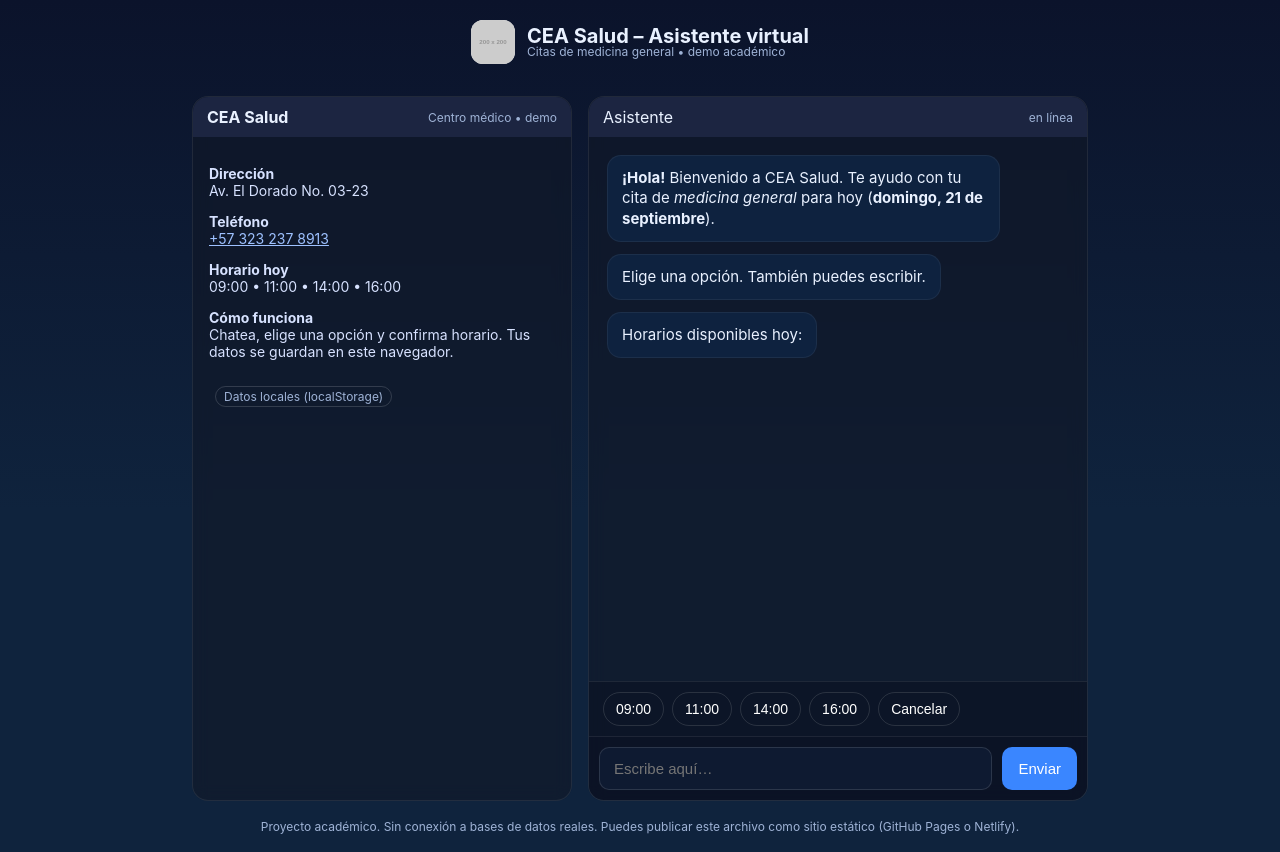
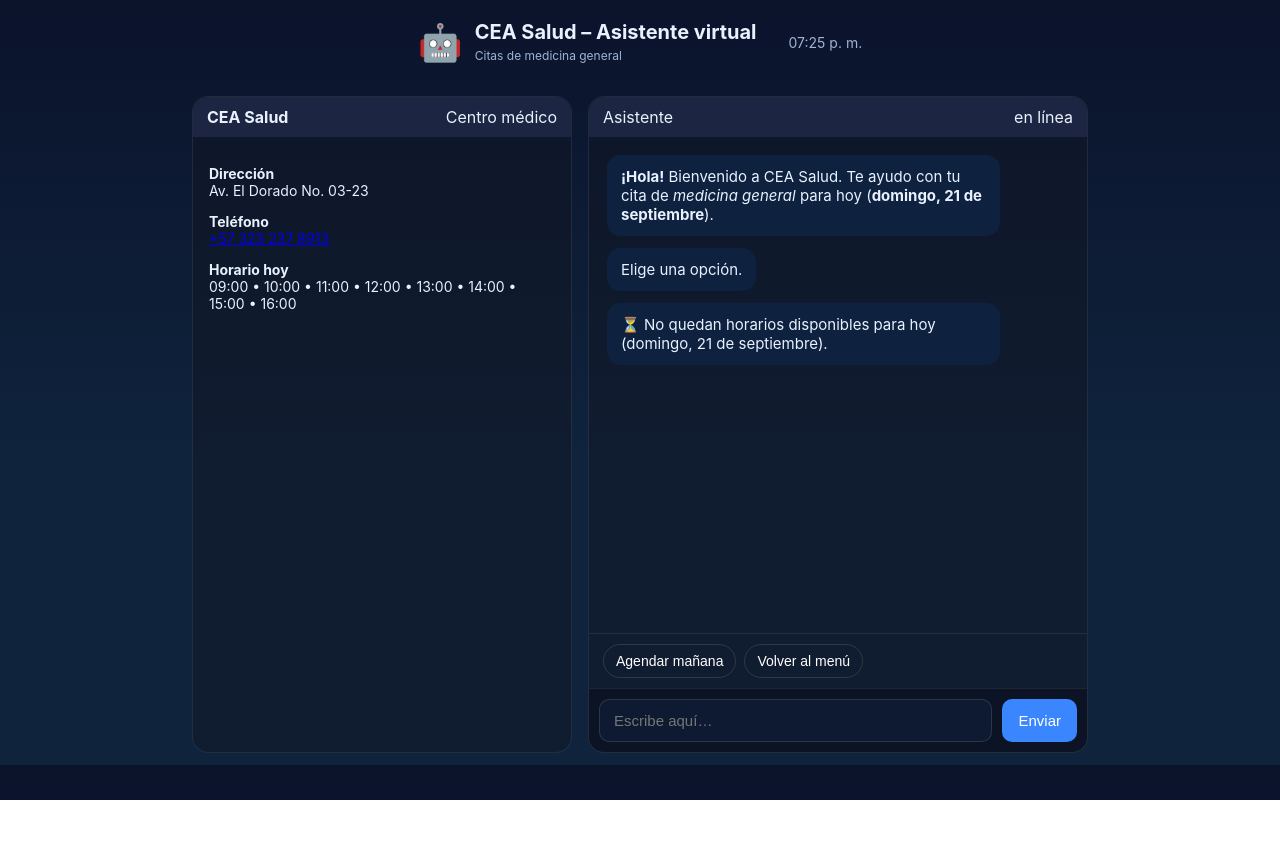
Before and after one commit to wilscard26/cea-salud-bot, a plain HTML site: page index.html in a window 1280 px wide. Both pictures are taken after a click on the button "Consultar disponibilidad". After the commit the page ends 800 px from the top, so only its background shows below. Drawn offline with Linux system fonts and the light colour scheme; placeholder pictures from the web are drawn by us.

Commit message:
Add files via upload

```diff
--- a/index.html
+++ b/index.html
@@ -6,90 +6,56 @@
   <title>CEA Salud – Asistente de Citas</title>
   <style>
     :root{
-      --bg:#0b132b;        /* azul oscuro */
-      --bg-soft:#1c2541;   /* azul medio */
-      --accent:#3a86ff;    /* acento */
-      --ok:#38b000;        /* ok */
-      --danger:#d00000;    /* error */
-      --text:#e9f1ff;      /* texto claro */
-      --muted:#9fb3d6;     /* texto tenue */
-      --card:#111827;      /* tarjeta */
+      --bg:#0b132b; --bg-soft:#1c2541; --accent:#3a86ff;
+      --ok:#38b000; --danger:#d00000; --text:#e9f1ff;
+      --muted:#9fb3d6; --card:#111827;
     }
     *{box-sizing:border-box}
     body{margin:0;background:linear-gradient(180deg,var(--bg),#0f233d 60%);color:var(--text);font-family:Inter,system-ui,-apple-system,Segoe UI,Roboto,Arial,sans-serif}
-    header{display:flex;gap:12px;align-items:center;justify-content:center;padding:20px 12px;background:transparent}
-    header img{height:44px;width:44px;border-radius:12px;background:#fff;object-fit:cover}
-    header .titles{display:flex;flex-direction:column;line-height:1}
+    header{display:flex;gap:12px;align-items:center;justify-content:center;padding:20px 12px}
+    header .logo{font-size:36px}
     header .titles h1{margin:0;font-size:20px}
     header .titles span{font-size:12px;color:var(--muted)}
 
     .app{max-width:920px;margin:0 auto;padding:12px}
     .grid{display:grid;grid-template-columns:1fr;gap:16px}
-
-    .panel{background:rgba(17,24,39,.6);backdrop-filter: blur(8px);border:1px solid rgba(255,255,255,.08);border-radius:16px;overflow:hidden}
+    .panel{background:rgba(17,24,39,.6);border-radius:16px;overflow:hidden;border:1px solid rgba(255,255,255,.08)}
     .panel .bar{display:flex;justify-content:space-between;align-items:center;padding:10px 14px;background:var(--bg-soft)}
-    .panel .bar .status{font-size:12px;color:var(--muted)}
-
-    #chat{height:62vh;min-height:420px;overflow:auto;padding:18px;scroll-behavior:smooth}
+    #chat{height:62vh;overflow:auto;padding:18px;scroll-behavior:smooth}
     #chat ul{list-style:none;margin:0;padding:0;display:flex;flex-direction:column;gap:12px}
-
-    .msg{max-width:85%;padding:12px 14px;border-radius:14px;font-size:15px;line-height:1.35;background:#0f1b33;border:1px solid rgba(255,255,255,.06)}
+    .msg{max-width:85%;padding:12px 14px;border-radius:14px;font-size:15px;background:#0f1b33}
     .bot{align-self:flex-start;background:#0e223f}
-    .bot .meta{color:var(--muted);font-size:12px;margin-top:6px}
     .user{align-self:flex-end;background:#12254a}
-
-    .quickbar{display:flex;flex-wrap:wrap;gap:8px;padding:10px 14px;border-top:1px solid rgba(255,255,255,.08);background:rgba(10,17,34,.6)}
-    .chip{border:1px solid rgba(255,255,255,.12);padding:8px 12px;border-radius:999px;cursor:pointer;font-size:14px;background:transparent;color:#fff}
+    .quickbar{display:flex;flex-wrap:wrap;gap:8px;padding:10px 14px;border-top:1px solid rgba(255,255,255,.08)}
+    .chip{border:1px solid rgba(255,255,255,.12);padding:8px 12px;border-radius:999px;cursor:pointer;font-size:14px;color:#fff;background:transparent}
     .chip:hover{border-color:var(--accent)}
-
     .composer{display:flex;gap:10px;padding:10px;background:rgba(10,17,34,.8);border-top:1px solid rgba(255,255,255,.08)}
     .composer input{flex:1;border:1px solid rgba(255,255,255,.12);background:#0e1a31;color:#fff;border-radius:10px;padding:12px 14px;font-size:15px}
     .composer button{background:var(--accent);color:#fff;border:0;border-radius:10px;padding:12px 16px;font-size:15px;cursor:pointer}
-    .composer button:disabled{opacity:.5;cursor:not-allowed}
-
-    .tag{display:inline-block;margin-left:6px;padding:2px 8px;border-radius:999px;border:1px solid rgba(255,255,255,.15);font-size:12px;color:var(--muted)}
-
-    footer{max-width:920px;margin:6px auto 18px;color:var(--muted);font-size:12px;text-align:center}
-    a{color:#9ec1ff}
-
-    @media (min-width:900px){
-      .grid{grid-template-columns:380px 1fr}
-      #chat{height:68vh}
-    }
+    .flash{animation:flash 0.6s ease-out}@keyframes flash{0%{background:#38b000}100%{background:transparent}}
+    @media (min-width:900px){.grid{grid-template-columns:380px 1fr}}
   </style>
 </head>
 <body>
   <header>
-    <img id="logo" src="https://dummyimage.com/200x200/ffffff/000.png&text=CEA" alt="CEA Salud"/>
-    <div class="titles">
-      <h1>CEA Salud – Asistente virtual</h1>
-      <span>Citas de medicina general • demo académico</span>
-    </div>
+    <div class="logo">🤖</div>
+    <div class="titles"><h1>CEA Salud – Asistente virtual</h1><span>Citas de medicina general</span></div>
+    <div id="clock" style="margin-left:20px;font-size:14px;color:var(--muted)"></div>
   </header>
 
   <div class="app grid">
-    <!-- Panel lateral con info fija -->
-    <aside class="panel" aria-label="Información del centro">
-      <div class="bar"><strong>CEA Salud</strong><span class="status">Centro médico • demo</span></div>
-      <div style="padding:14px 16px;font-size:14px;color:#d7e2ff">
+    <aside class="panel"><div class="bar"><strong>CEA Salud</strong><span>Centro médico</span></div>
+      <div style="padding:14px 16px;font-size:14px">
         <p><strong>Dirección</strong><br/>Av. El Dorado No. 03-23</p>
         <p><strong>Teléfono</strong><br/><a href="tel:+573232378913">+57 323 237 8913</a></p>
-        <p><strong>Horario hoy</strong><br/>09:00 • 11:00 • 14:00 • 16:00</p>
-        <p><strong>Cómo funciona</strong><br/>Chatea, elige una opción y confirma horario. Tus datos se guardan en este navegador.</p>
-        <p class="tag">Datos locales (localStorage)</p>
+        <p><strong>Horario hoy</strong><br/>09:00 • 10:00 • 11:00 • 12:00 • 13:00 • 14:00 • 15:00 • 16:00</p>
       </div>
     </aside>
 
-    <!-- Panel de chat -->
-    <section class="panel" aria-label="Chat">
-      <div class="bar">
-        <div>Asistente</div>
-        <div class="status" id="status">en línea</div>
-      </div>
+    <section class="panel">
+      <div class="bar"><div>Asistente</div><div class="status" id="status">en línea</div></div>
       <div id="chat"><ul id="log"></ul></div>
-
       <div class="quickbar" id="quickbar"></div>
-
       <div class="composer">
         <input id="input" placeholder="Escribe aquí…" autocomplete="off" />
         <button id="send">Enviar</button>
@@ -97,214 +63,45 @@
     </section>
   </div>
 
-  <footer>
-    Proyecto académico. Sin conexión a bases de datos reales. Puedes publicar este archivo como sitio estático (GitHub Pages o Netlify).
-  </footer>
+  <script>
+    const BUSINESS={name:'CEA Salud',address:'Av. El Dorado No. 03-23',phone:'+57 323 237 8913',times:['09:00','10:00','11:00','12:00','13:00','14:00','15:00','16:00'],expertContact:'tel:+573232378913'};
+    const DBKEY='ceaApp_appointments_v1';
+    const state={step:'idle',temp:{},lastMenu:'root'};
 
-  <script>
-    // === Datos de negocio de la demo ===
-    const BUSINESS = {
-      name: 'CEA Salud',
-      address: 'Av. El Dorado No. 03-23',
-      phone: '+57 323 237 8913',
-      times: ['09:00', '11:00', '14:00', '16:00'], // horarios del día
-      expertContact: 'tel:+573232378913' // o usa whatsapp: 'https://wa.me/573232378913'
-    };
+    function loadAppointments(){try{return JSON.parse(localStorage.getItem(DBKEY))||[]}catch(e){return[]}}
+    function saveAppointments(list){localStorage.setItem(DBKEY,JSON.stringify(list))}
+    function listDate(offset=0){const t=new Date();t.setDate(t.getDate()+offset);const y=t.getFullYear();const m=String(t.getMonth()+1).padStart(2,'0');const d=String(t.getDate()).padStart(2,'0');return{iso:`${y}-${m}-${d}`,label:t.toLocaleDateString('es-CO',{weekday:'long',day:'2-digit',month:'long'})}}
 
-    // === Estado y almacenamiento ===
-    const DBKEY = 'ceaApp_appointments_v1';
-    const state = { step: 'idle', temp: {}, lastMenu: 'root' };
+    const logEl=document.getElementById('log'),inputEl=document.getElementById('input'),quickbar=document.getElementById('quickbar'),sendBtn=document.getElementById('send'),chatEl=document.getElementById('chat');
 
-    function loadAppointments(){
-      try{ return JSON.parse(localStorage.getItem(DBKEY)) || []; }catch(e){ return []; }
-    }
-    function saveAppointments(list){ localStorage.setItem(DBKEY, JSON.stringify(list)); }
-    function listToday(){
-      const today = new Date();
-      const y = today.getFullYear();
-      const m = String(today.getMonth()+1).padStart(2,'0');
-      const d = String(today.getDate()).padStart(2,'0');
-      return {iso:`${y}-${m}-${d}`, label: today.toLocaleDateString('es-CO',{weekday:'long', day:'2-digit', month:'long'})};
-    }
+    function addMsg(h,who='bot'){const li=document.createElement('li');li.className=`msg ${who}`;li.innerHTML=h;logEl.appendChild(li);chatEl.scrollTop=chatEl.scrollHeight}
+    function bot(t){addMsg(escapeHtml(t),'bot')}function botHTML(h){addMsg(h,'bot')}function user(t){addMsg(escapeHtml(t),'user')}function escapeHtml(s){return s?.replace(/[&<>]/g,c=>({'&':'&amp;','<':'&lt;','>':'&gt;'}[c]))||''}
+    function chips(o){quickbar.innerHTML='';(o||[]).forEach(opt=>{const b=document.createElement('button');b.className='chip';b.textContent=opt.label;b.addEventListener('click',()=>handleAction(opt.action));quickbar.appendChild(b)})}
 
-    // === UI helpers ===
-    const logEl = document.getElementById('log');
-    const inputEl = document.getElementById('input');
-    const quickbar = document.getElementById('quickbar');
-    const sendBtn = document.getElementById('send');
-    const chatEl = document.getElementById('chat');
+    function mainMenu(){state.step='idle';chips([{label:'Consultar disponibilidad',action:'show_schedule'},{label:'Agendar cita médica',action:'book_start'},{label:'Confirmar cita',action:'confirm_lookup'},{label:'Cancelar cita',action:'cancel_lookup'},{label:'Hablar con un experto',action:'expert_start'}]);bot('Elige una opción.')}
 
-    function addMsg(html, who='bot'){
-      const li = document.createElement('li');
-      li.className = `msg ${who}`;
-      li.innerHTML = html;
-      logEl.appendChild(li);
-      chatEl.scrollTop = chatEl.scrollHeight;
-    }
+    function startBooking(offset=0){state.step='ask_name';state.temp={offset};chips([]);bot('¿Cuál es tu nombre completo?')}
 
-    function bot(text){ addMsg(escapeHtml(text),'bot'); }
-    function botHTML(html){ addMsg(html,'bot'); }
-    function user(text){ addMsg(escapeHtml(text),'user'); }
-    function escapeHtml(str){ return str?.replace(/[&<>]/g, c => ({'&':'&amp;','<':'&lt;','>':'&gt;'}[c])) || ''; }
+    function onUserInput(t){const v=t.trim();if(!v)return;user(v);switch(state.step){case'ask_name':state.temp.name=v;state.step='ask_id';bot('Documento de identidad (máx 10 dígitos):');break;case'ask_id':if(!/^\d{5,10}$/.test(v)){bot('Documento inválido, ingresa 5-10 dígitos numéricos.');return}state.temp.id=v;state.step='ask_email';bot('Correo electrónico:');break;case'ask_email':if(!/^[^@\s]+@[^@\s]+\.[^@\s]+$/.test(v)){bot('Correo no válido.');return}state.temp.email=v;state.step='pick_time';showAvailableTimes('Elige un horario para hoy:',state.temp.offset);break;case'pick_time':selectTime(v);break;case'lookup_key':lookupAppointment(v);break;case'cancel_key':cancelAppointment(v);break;default:routeByFreeText(v)}}
 
-    function chips(options){
-      quickbar.innerHTML = '';
-      (options||[]).forEach(opt => {
-        const b = document.createElement('button');
-        b.className = 'chip';
-        b.textContent = opt.label;
-        b.dataset.action = opt.action || '';
-        b.addEventListener('click', () => handleAction(opt.action));
-        quickbar.appendChild(b);
-      });
-    }
+    function routeByFreeText(t){const s=t.toLowerCase();if(s.includes('agendar'))return handleAction('book_start');if(s.includes('dispon'))return handleAction('show_schedule');if(s.includes('cancel'))return handleAction('cancel_lookup');bot('No entendí.')}
 
-    function mainMenu(){
-      state.step = 'idle';
-      state.lastMenu = 'root';
-      chips([
-        {label:'Consultar disponibilidad', action:'show_schedule'},
-        {label:'Agendar cita médica', action:'book_start'},
-        {label:'Confirmar cita', action:'confirm_lookup'},
-        {label:'Hablar con un experto', action:'expert_start'}
-      ]);
-      bot('Elige una opción. También puedes escribir.');
-    }
+    function showAvailableTimes(p,offset=0){const{iso,label}=listDate(offset);const booked=loadAppointments().filter(a=>a.date===iso).map(a=>a.time);const now=new Date();const ch=now.getHours(),cm=now.getMinutes();const avail=BUSINESS.times.filter(t=>{const[h,m]=t.split(':').map(Number);return offset>0||(h>ch||(h===ch&&m>cm))}).filter(t=>!booked.includes(t));if(avail.length===0){botHTML(`⏳ No quedan horarios disponibles para ${offset===0?'hoy':'esa fecha'} (${label}).`);chips([{label:'Agendar mañana',action:'book_tomorrow'},{label:'Volver al menú',action:'menu'}]);return}bot(`${p} (${label})`);chips(avail.map(time=>({label:time,action:`pick_${time}`})).concat([{label:'Cancelar',action:'menu'}]));state.step='pick_time'}
 
-    // === Flujo: agendar ===
-    function startBooking(){
-      state.step = 'ask_name';
-      state.temp = {};
-      chips([]);
-      bot('Perfecto. Para agendar necesito algunos datos. ¿Cuál es tu nombre completo?');
-    }
+    function selectTime(raw){const time=raw.replace(/^pick_/,'');const{iso,label}=listDate(state.temp.offset||0);const appts=loadAppointments();appts.push({id:state.temp.id,email:state.temp.email,name:state.temp.name,date:iso,time});saveAppointments(appts);botHTML(`<div class="flash">✔️ Cita confirmada para <strong>${label}</strong> a las <strong>${time}</strong>.</div>`);chips([{label:'Volver al menú',action:'menu'}]);state.step='idle'}
 
-    function onUserInput(text){
-      const t = text.trim(); if(!t) return;
-      user(t);
-      switch(state.step){
-        case 'ask_name':
-          state.temp.name = t; state.step = 'ask_id';
-          bot('Documento de identidad:'); break;
-        case 'ask_id':
-          state.temp.id = t; state.step = 'ask_email';
-          bot('Correo electrónico:'); break;
-        case 'ask_email':
-          if(!/^[^@\s]+@[^@\s]+\.[^@\s]+$/.test(t)){ bot('Correo no válido. Intenta de nuevo:'); return; }
-          state.temp.email = t; state.step = 'pick_time';
-          showAvailableTimes('Elige un horario para hoy:'); break;
-        case 'pick_time':
-          selectTime(t); break;
-        case 'lookup_key':
-          lookupAppointment(t); break;
-        case 'expert_name':
-          state.temp.name = t; state.step = 'expert_id'; bot('Documento de identidad:'); break;
-        case 'expert_id':
-          state.temp.id = t; state.step = 'expert_email'; bot('Correo electrónico:'); break;
-        case 'expert_email':
-          if(!/^[^@\s]+@[^@\s]+\.[^@\s]+$/.test(t)){ bot('Correo no válido. Intenta de nuevo:'); return; }
-          state.step = 'idle';
-          botHTML(`Listo. Puedes contactar a un experto aquí: <a href="${BUSINESS.expertContact}" target="_blank" rel="noopener">Abrir contacto</a>.`);
-          chips([{label:'Volver al menú', action:'menu'}]);
-          break;
-        default:
-          // intenta mapear al menú por texto libre
-          routeByFreeText(t);
-      }
-    }
+    function lookupAppointment(key){const appts=loadAppointments();const found=appts.find(a=>a.id===key||a.email.toLowerCase()===key.toLowerCase());if(!found){bot('No encontré cita.');return}botHTML(`Cita de ${found.name}: ${found.date} ${found.time}`);chips([{label:'Volver al menú',action:'menu'}])}
 
-    function routeByFreeText(t){
-      const s = t.toLowerCase();
-      if(s.includes('agendar')) return handleAction('book_start');
-      if(s.includes('dispon')||s.includes('horario')) return handleAction('show_schedule');
-      if(s.includes('confirm')) return handleAction('confirm_lookup');
-      if(s.includes('experto')||s.includes('hablar')) return handleAction('expert_start');
-      bot('No entendí. Usa el menú.');
-    }
+    function cancelAppointment(key){let appts=loadAppointments();const before=appts.length;appts=appts.filter(a=>a.id!==key&&a.email.toLowerCase()!==key.toLowerCase());if(appts.length===before){bot('No encontré cita para cancelar.');return}saveAppointments(appts);bot('✅ Cita cancelada.');chips([{label:'Volver al menú',action:'menu'}])}
 
-    function showAvailableTimes(prefix='Horarios disponibles hoy:'){
-      const {iso, label} = listToday();
-      const booked = loadAppointments().filter(a => a.date === iso).map(a => a.time);
-      const avail = BUSINESS.times.filter(t => !booked.includes(t));
-      if(avail.length===0){ bot(`No hay cupos para hoy (${label}).`); chips([{label:'Volver al menú', action:'menu'}]); return; }
-      bot(`${prefix}`);
-      chips(avail.map(time => ({label: time, action: `pick_${time}`})).concat([{label:'Cancelar', action:'menu'}]));
-      state.step = 'pick_time';
-    }
+    function handleAction(a){switch(a){case'menu':mainMenu();return;case'show_schedule':showAvailableTimes('Horarios disponibles');return;case'book_start':startBooking(0);return;case'book_tomorrow':startBooking(1);return;case'confirm_lookup':state.step='lookup_key';chips([]);bot('Documento o correo para buscar cita:');return;case'cancel_lookup':state.step='cancel_key';chips([]);bot('Documento o correo para cancelar cita:');return}}
 
-    function selectTime(raw){
-      const time = raw.replace(/^pick_/,'');
-      if(!BUSINESS.times.includes(time)) { bot('Selecciona un horario del menú.'); return; }
-      const {iso, label} = listToday();
-      // guarda
-      const appts = loadAppointments();
-      appts.push({
-        id: state.temp.id,
-        email: state.temp.email,
-        name: state.temp.name,
-        date: iso,
-        time
-      });
-      saveAppointments(appts);
-      chips([{label:'Volver al menú', action:'menu'}, {label:'Ver disponibilidad', action:'show_schedule'}]);
-      botHTML(`Tu cita médica general ha quedado <strong>confirmada</strong> para <strong>${label}</strong> a las <strong>${time}</strong> en ${BUSINESS.name}.<br><br>
-      📍 <strong>Dirección:</strong> ${BUSINESS.address}<br>
-      📞 <strong>Teléfono:</strong> ${BUSINESS.phone}<br>
-      ✉️ Recibirás un recordatorio en este navegador.`);
-      state.step='idle';
-    }
+    function hello(){const{label}=listDate();botHTML(`<strong>¡Hola!</strong> Bienvenido a ${BUSINESS.name}. Te ayudo con tu cita de <em>medicina general</em> para hoy (<strong>${label}</strong>).`);mainMenu()}
 
-    function lookupAppointment(key){
-      const K = key.trim().toLowerCase();
-      const appts = loadAppointments();
-      const found = appts.find(a => a.id.toLowerCase()===K || a.email.toLowerCase()===K);
-      if(!found){ bot('No encontré una cita con ese dato. Intenta de nuevo o vuelve al menú.'); return; }
-      const date = new Date(found.date + 'T00:00:00');
-      botHTML(`Cita encontrada para <strong>${found.name}</strong>: <br/>${date.toLocaleDateString('es-CO',{weekday:'long', day:'2-digit', month:'long'})} a las ${found.time}.`);
-      chips([{label:'Volver al menú', action:'menu'}]);
-      state.step='idle';
-    }
+    function updateClock(){document.getElementById('clock').textContent=new Date().toLocaleTimeString('es-CO',{hour:'2-digit',minute:'2-digit'})}
+    setInterval(updateClock,1000);updateClock();
 
-    // === Acciones por botones ===
-    function handleAction(action){
-      switch(action){
-        case 'menu':
-          bot('Volvemos al menú.');
-          mainMenu();
-          return;
-        case 'show_schedule':
-          showAvailableTimes();
-          return;
-        case 'book_start':
-          startBooking();
-          return;
-        case 'confirm_lookup':
-          state.step = 'lookup_key';
-          state.temp = {}; chips([]);
-          bot('Para confirmar tu cita, escribe tu número de documento o tu correo:');
-          return;
-        case 'expert_start':
-          state.step = 'expert_name'; state.temp = {}; chips([]);
-          bot('Claro. Para conectarte con un experto, primero dime tu nombre completo:');
-          return;
-        default:
-          // Horarios (pick_HH:mm)
-          if(action && action.startsWith('pick_')){ selectTime(action); return; }
-      }
-    }
-
-    // === inicialización ===
-    function hello(){
-      const {label} = listToday();
-      botHTML(`<strong>¡Hola!</strong> Bienvenido a ${BUSINESS.name}. Te ayudo con tu cita de <em>medicina general</em> para hoy (<strong>${label}</strong>).`);
-      mainMenu();
-    }
-
-    // eventos
-    sendBtn.addEventListener('click', () => { const v = inputEl.value; inputEl.value=''; onUserInput(v); });
-    inputEl.addEventListener('keydown', e => { if(e.key==='Enter'){ e.preventDefault(); sendBtn.click(); } });
-
-    // listo
+    sendBtn.addEventListener('click',()=>{const v=inputEl.value;inputEl.value='';onUserInput(v)});inputEl.addEventListener('keydown',e=>{if(e.key==='Enter'){e.preventDefault();sendBtn.click()}});
     hello();
   </script>
 </body>
```
